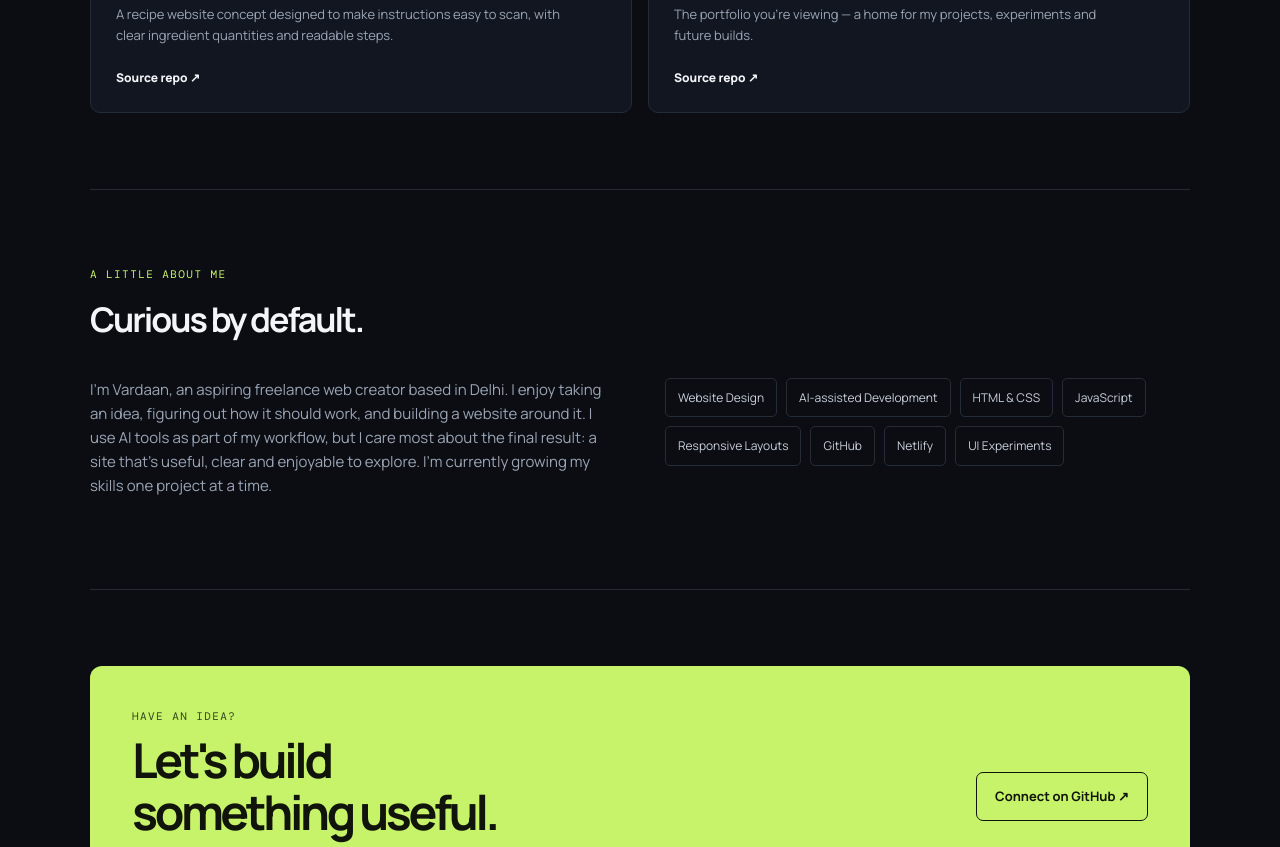
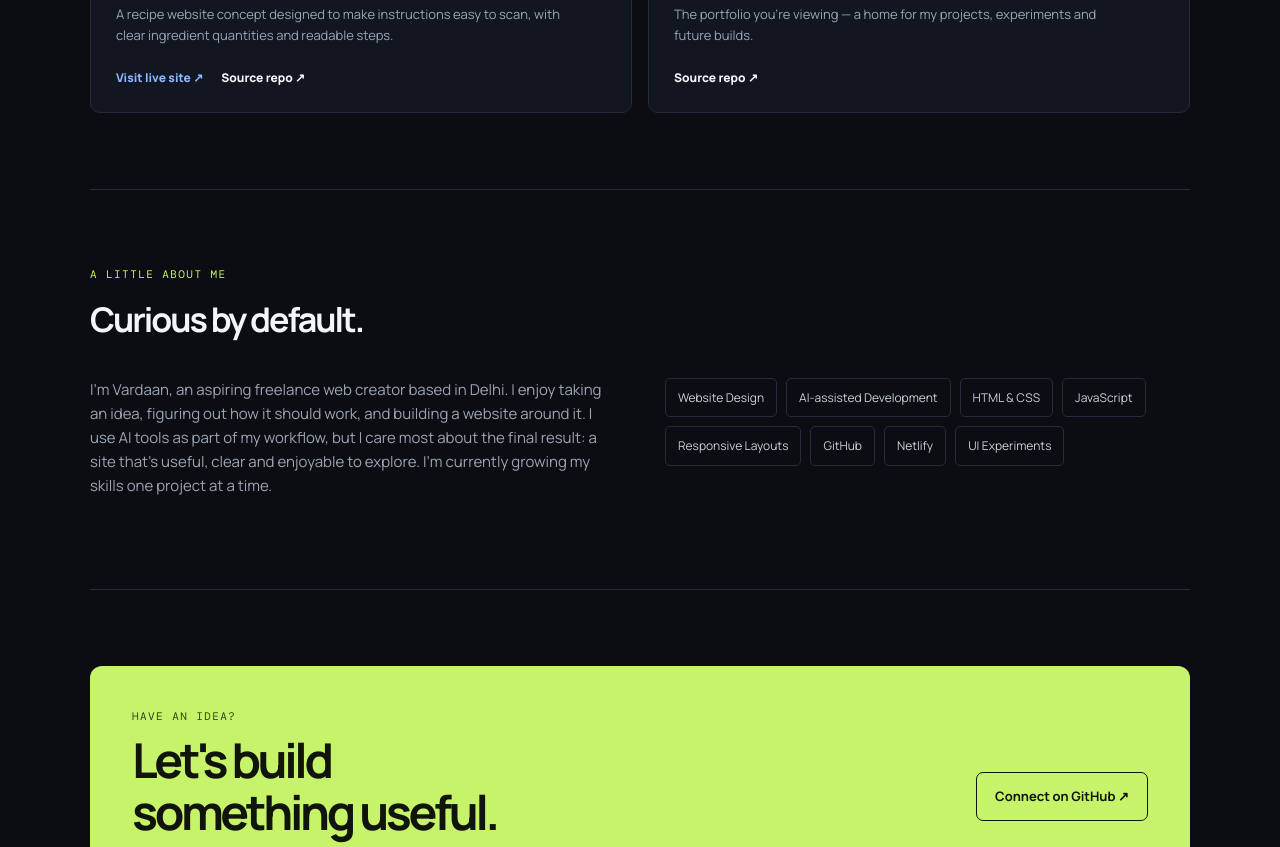
Before and after one commit to Vardaang56/MY-Site, a plain HTML site: page index.html in a window 1280 px wide. Shown: the part 1266-2113 px from the top of the page. Drawn offline with nearby package versions, Linux system fonts and the light colour scheme.

Commit message:
Add live Cooking website to portfolio

```diff
--- a/index.html
+++ b/index.html
@@ -25,7 +25,7 @@ section{padding:76px 0;border-top:1px solid var(--line)}.sectionhead{display:fle
 <div class="grid">
 <article class="card"><div class="cardtop"><span class="tag">MEDIA LIBRARY</span><span class="arrow">↗</span></div><h3>MediaVault</h3><p>A simple media showcase for sound effects, background music and B-roll, with an easy way to manage the collection.</p><div class="cardlinks"><a class="textlink" href="https://mediavault2011.netlify.app/" target="_blank" rel="noreferrer">Visit live site ↗</a><a href="https://github.com/Vardaang56/mediavault" target="_blank" rel="noreferrer">Source repo ↗</a></div></article>
 <article class="card"><div class="cardtop"><span class="tag">CAFE WEBSITE CONCEPT</span><span class="arrow">↗</span></div><h3>SIP THE KICK</h3><p>A cafe website concept focused on presenting the place, its atmosphere and useful visitor information in a polished way.</p><div class="cardlinks"><a href="https://github.com/Vardaang56/SIP-THE-KICK" target="_blank" rel="noreferrer">Source repo ↗</a></div></article>
-<article class="card"><div class="cardtop"><span class="tag">FOOD & RECIPES</span><span class="arrow">↗</span></div><h3>Cooking</h3><p>A recipe website concept designed to make instructions easy to scan, with clear ingredient quantities and readable steps.</p><div class="cardlinks"><a href="https://github.com/Vardaang56/Cooking" target="_blank" rel="noreferrer">Source repo ↗</a></div></article>
+<article class="card"><div class="cardtop"><span class="tag">FOOD & RECIPES</span><span class="arrow">↗</span></div><h3>Cooking</h3><p>A recipe website concept designed to make instructions easy to scan, with clear ingredient quantities and readable steps.</p><div class="cardlinks"><a class="textlink" href="https://kaake-da-dhaba.netlify.app/" target="_blank" rel="noreferrer">Visit live site ↗</a><a href="https://github.com/Vardaang56/Cooking" target="_blank" rel="noreferrer">Source repo ↗</a></div></article>
 <article class="card"><div class="cardtop"><span class="tag">THIS PORTFOLIO</span><span class="arrow">↗</span></div><h3>My Site</h3><p>The portfolio you're viewing — a home for my projects, experiments and future builds.</p><div class="cardlinks"><a href="https://github.com/Vardaang56/MY-Site" target="_blank" rel="noreferrer">Source repo ↗</a></div></article>
 </div></section>
 <section id="about"><div class="sectionhead"><div><div class="eyebrow">A little about me</div><h2>Curious by default.</h2></div></div><div class="aboutgrid"><p>I'm Vardaan, an aspiring freelance web creator based in Delhi. I enjoy taking an idea, figuring out how it should work, and building a website around it. I use AI tools as part of my workflow, but I care most about the final result: a site that's useful, clear and enjoyable to explore. I'm currently growing my skills one project at a time.</p><div class="skills"><span>Website Design</span><span>AI-assisted Development</span><span>HTML & CSS</span><span>JavaScript</span><span>Responsive Layouts</span><span>GitHub</span><span>Netlify</span><span>UI Experiments</span></div></div></section>
```
